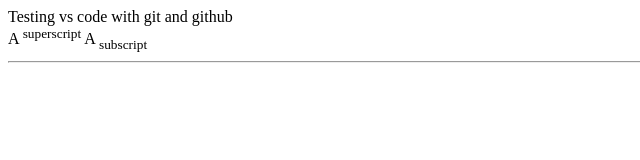
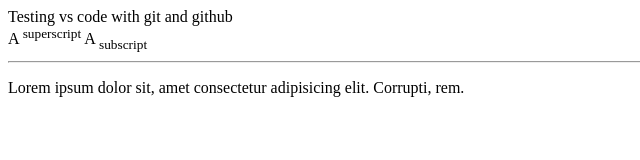
Before and after one commit to hybration/GitProject, a plain HTML site: page index.html in a window 1280 px wide. Shown: the whole page, without its empty margins (0-640 px from the left). Drawn offline with Linux system fonts and the light colour scheme.

Commit message:
paragraph

```diff
--- a/index.html
+++ b/index.html
@@ -11,5 +11,7 @@
     A <sup>superscript</sup>
     A <sub>subscript</sub>
     <hr>
+
+    <p>Lorem ipsum dolor sit, amet consectetur adipisicing elit. Corrupti, rem.</p>
 </body>
 </html>
```
